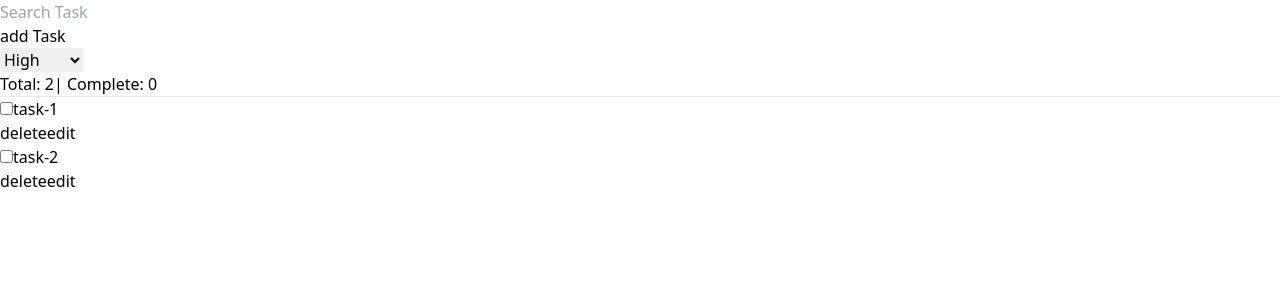
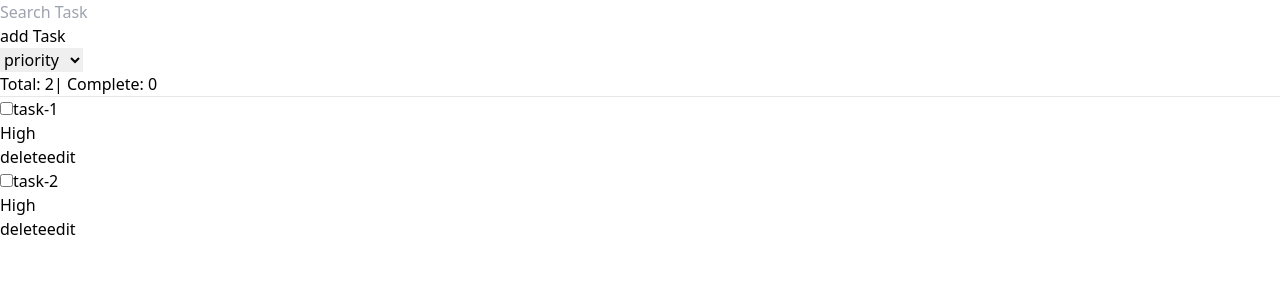
Before and after one commit to Antor-Sarker/todo-list-app, a React (Vite) app: page / in a window 1280 px wide. Shown: the top 300 px of the page. Built offline with nearby package versions, Linux system fonts and the light colour scheme.

Commit message:
handel priority and search filter

```diff
--- a/src/App.jsx
+++ b/src/App.jsx
@@ -8,6 +8,10 @@ import { addToLocalStorage, updateLocalStorage } from "./utils/manageLocalData";
 function App() {
   const [taskListData, setTaskListData] = useState([]);
   const [modalMode, setModalMode] = useState(false);
+  const [filterData, setFilterData]= useState([])
+  const [filterFound, setFilterFound]= useState(true)
+
+
   useEffect(() => {
     setTaskListData(initialLocalData());
   }, []);
@@ -17,6 +21,33 @@ function App() {
     addToLocalStorage(newTask);
     setModalMode(false);
   }
+
+  function handelPriority(option) {
+    setFilterFound(true)
+    if(option==="All"){
+      setFilterData([])
+      return
+    }
+
+    const data = taskListData.filter(task=> task.priority===option)
+    if(data.length===0) setFilterFound(false)
+
+    else setFilterData([...data])
+  }
+
+  function handelSearch(keyWord) {
+    setFilterFound(true)
+    if(keyWord===""){
+      setFilterData([])
+      return
+    }
+
+    const data = taskListData.filter(task=> task.name.toUpperCase().includes(keyWord.toUpperCase()))
+
+    if(data.length===0) setFilterFound(false)
+    else setFilterData([...data])
+  }
+
 
 
 function handelComplete(id) {
@@ -41,7 +72,7 @@ function handelComplete(id) {
   function handelEditTask(data) {
     const updatedTask = taskListData.map((task) => {
       if (task.id === data.id) return data;
-      else return data;
+      else return task;
     });
 
     setTaskListData([...updatedTask]);
@@ -56,16 +87,20 @@ function handelComplete(id) {
         <div className="rounded-xl border border-[rgba(206,206,206,0.12)] bg-[#1D212B] px-6 py-8 md:px-9 md:py-16">
           <Header
             modalMode={modalMode}
-            taskListData={taskListData}
+            taskListData={filterData?.length>0? filterData: taskListData}
+            handelPriority={handelPriority}
+            handelSearch={handelSearch}
           />
 
-          <TaskList
-            taskListData={taskListData}
+          {filterFound? <TaskList
+            taskListData={filterData.length>0? filterData: taskListData}
             modalMode={modalMode}
             setModalMode={setModalMode}
             handelComplete={handelComplete}
             handelDeleteTask={handelDeleteTask}
-          />
+
+          />: <h1>Task Not Found</h1>
+          }
           {modalMode && (
             <AddTaskModal
               modalMode={modalMode}
--- a/src/components/Header/AddTaskModal.jsx
+++ b/src/components/Header/AddTaskModal.jsx
@@ -32,8 +32,8 @@ export default function AddTaskModal({modalMode, setModalMode, handelAddTask, ha
           <div>
             <select name="priority" id="" className="bg-black" required defaultValue={data.Priority} onChange={handelOnChange}>
               <option value=""></option>
-              <option value="high">High</option>
-              <option value="medium">Medium</option>
+              <option value="High">High</option>
+              <option value="Medium">Medium</option>
               <option value="Low">Low</option>
             </select>
           </div>
--- a/src/components/Header/Header.jsx
+++ b/src/components/Header/Header.jsx
@@ -2,8 +2,10 @@
 
 import { useEffect, useState } from "react";
 
-function Header({ setModalMode,taskListData }) {
+function Header({ setModalMode,taskListData, handelPriority, handelSearch}) {
   const [countComplete, setCountComplete]=useState(0)
+
+
   useEffect(()=>{
     let a=0;
     taskListData.forEach(task => {
@@ -11,11 +13,13 @@ function Header({ setModalMode,taskListData }) {
     });
     setCountComplete(a)
   },[taskListData])
+
+
   return (
     <div className="">
       <div className="flex justify-center">
         <div>
-          <input type="search" name="" id="" placeholder="Search Task" />
+          <input type="search" name="" id="" placeholder="Search Task" onChange={(e)=>handelSearch(e.target.value)}/>
         </div>
         <div className="bg-green-500 text-white">
           <button onClick={() => setModalMode("add")}>add Task</button>
@@ -23,9 +27,11 @@ function Header({ setModalMode,taskListData }) {
       </div>
 
       <div className="flex justify-center">
-        <select name="" id="" className="bg-black">
-          <option value="high">High</option>
-          <option value="medium">Medium</option>
+        <select name="" id="" className="bg-black" defaultValue={""} onChange={(e)=>handelPriority(e.target.value)}>
+        <option value="" disabled>priority</option>
+          <option value="All">All</option>
+          <option value="High">High</option>
+          <option value="Medium">Medium</option>
           <option value="Low">Low</option>
         </select>
 
--- a/src/components/TaskList/TaskList.jsx
+++ b/src/components/TaskList/TaskList.jsx
@@ -14,6 +14,7 @@ export default function TaskList({ taskListData, setModalMode, handelComplete, h
 }
 
 function DisplayTask({ task, handelComplete, handelDeleteTask, setModalMode}) {
+
     return (
       <>
         <li className="flex p-5 justify-center">
--- a/src/utils/initialLocalData.js
+++ b/src/utils/initialLocalData.js
@@ -10,14 +10,14 @@ export default function initialLocalData(){
           id: crypto.randomUUID(),
           name: "task-1",
           isComplete: false,
-          Priority: "High",
+          priority: "High",
         },
 
         {
           id: crypto.randomUUID(),
           name: "task-2",
           isComplete: false,
-          priyority: "High",
+          priority: "High",
         },
       ]
 
```
